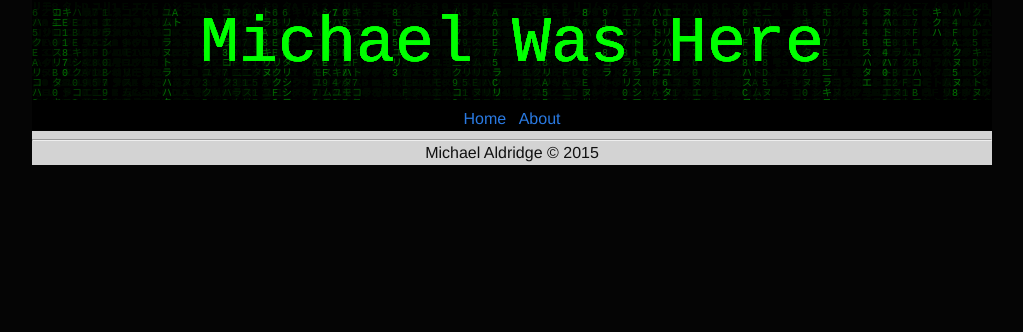
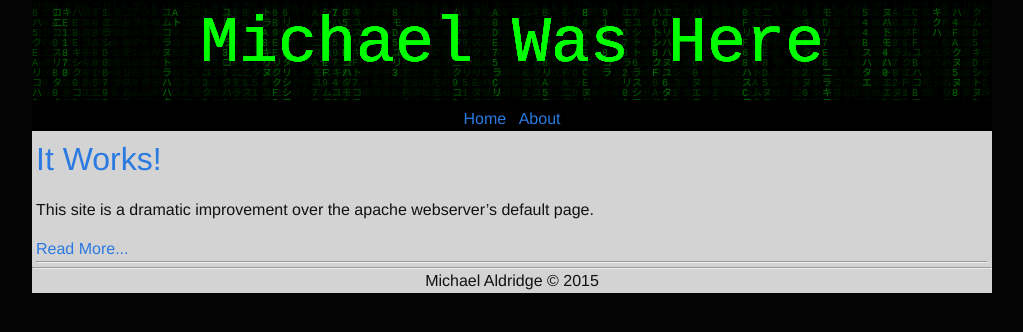
Before and after one commit to the-maldridge/michaelwashere, a Jekyll site: the page built from index.html, in a window 1280 px wide. Shown: the top 332 px of the page, without its empty margins (128-1151 px from the left). Built offline with Jekyll 4.4.1, drawn with Linux system fonts in a browser that asks for light colours; the list of posts is cut into pages by our own code; part of the change alters nothing that is shown.

Commit message:
Add pagination settings

```diff
--- a/_config.yml
+++ b/_config.yml
@@ -4,8 +4,8 @@ email: maldridge@michaelwashere.net
 description: I do stuff with computers, its on this site.
 baseurl: "" # the subpath of your site, e.g. /blog/
 url: "http://www.michaelwashere.net" # the base hostname & protocol for your site
-twitter_username: ""
-github_username: the-maldridge
+paginate: 5
+paginate_path: "/archive/page:num/"
 
 # Build settings
 markdown: kramdown
--- a/index.html
+++ b/index.html
@@ -1,10 +1,6 @@
 ---
 layout: default
 ---
-{% for post in posts %}
-foo
-{% endfor %}
-
 {% for post in paginator.posts %}
 <h1><a href="{{ post.url }}">{{ post.title }}</a></h1>
 {{ post.excerpt }}
```
